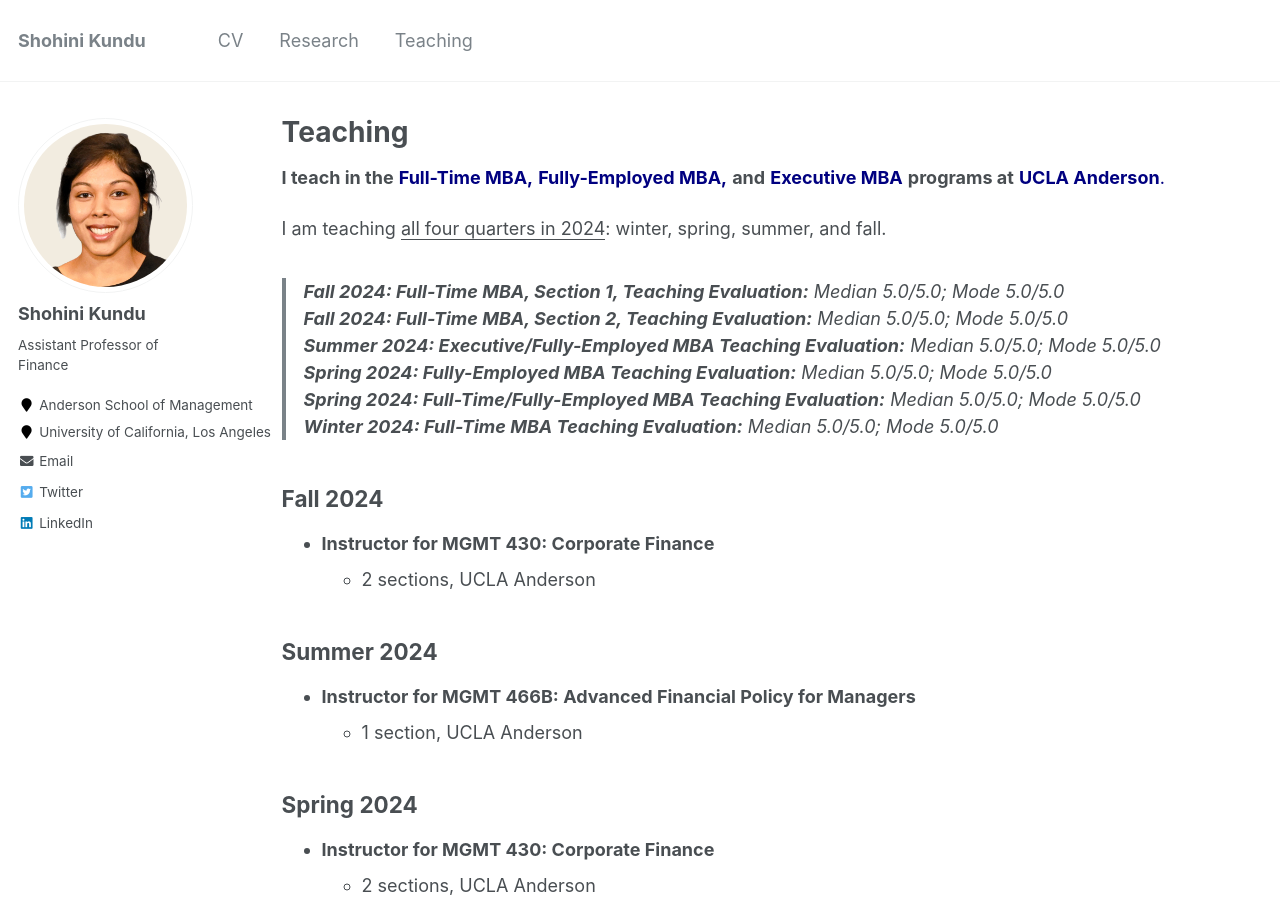
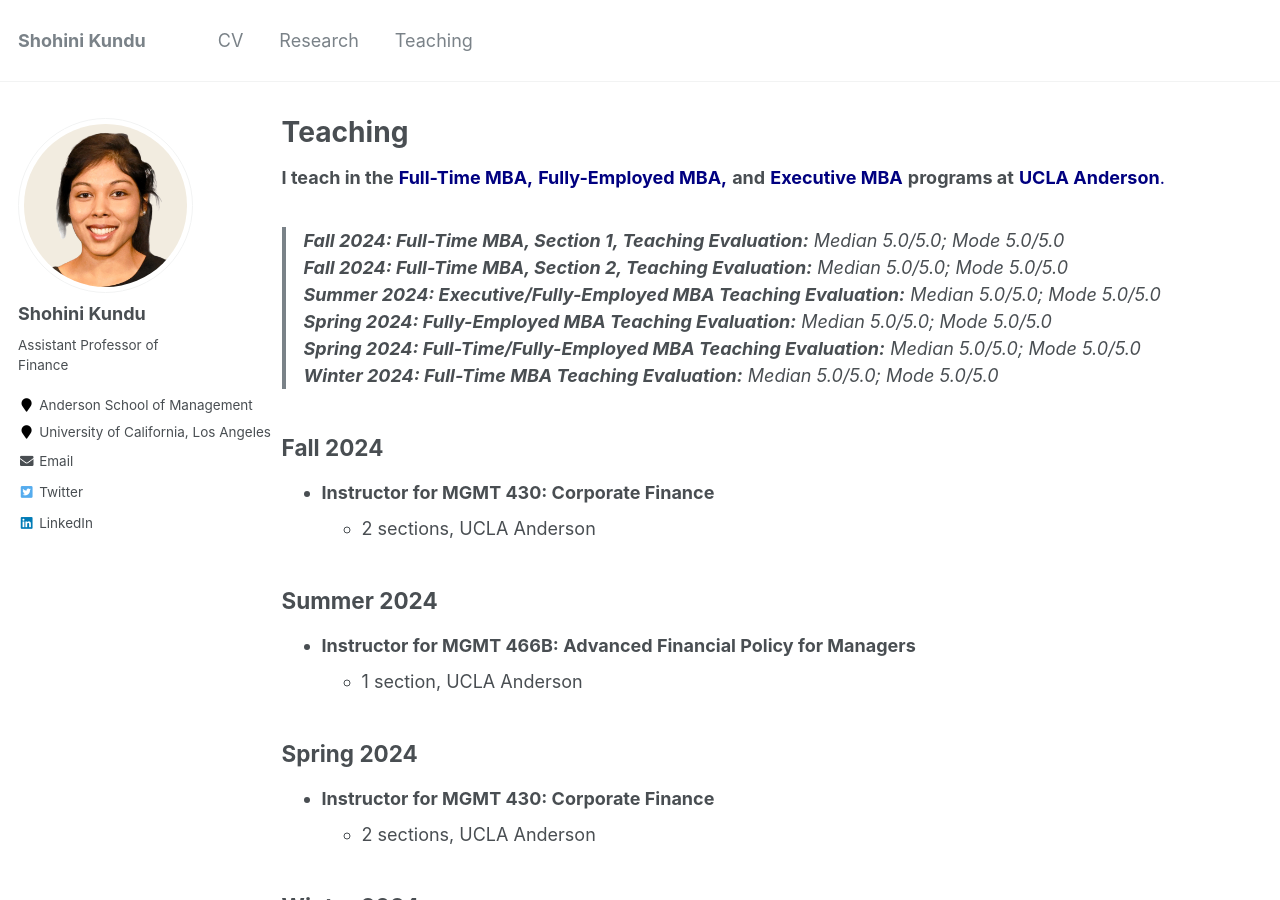
Before and after one commit to shohinikundu/shohinikundu.github.io, a Jekyll site: the page built from _pages/teaching.md, in a window 1280 px wide and 900 px high. Built offline with Jekyll 4.4.1, drawn with Linux system fonts in a browser that asks for light colours.

Commit message:
Update teaching.md

```diff
--- a/_pages/teaching.md
+++ b/_pages/teaching.md
@@ -5,8 +5,6 @@ permalink: /teaching/
 author_profile: true
 ---
 **I teach in the** <a href="https://www.anderson.ucla.edu/degrees/full-time-mba" style="color:rgb(0, 0, 128); text-decoration: none;">**Full-Time MBA,**</a> <a href="https://www.anderson.ucla.edu/degrees/fully-employed-mba" style="color:rgb(0, 0, 128); text-decoration: none;">**Fully-Employed MBA,**</a> **and** <a href="https://www.anderson.ucla.edu/degrees/executive-mba" style="color:rgb(0, 0, 128); text-decoration: none;">**Executive MBA** </a> **programs at** <a href="https://www.anderson.ucla.edu/" style="color:rgb(0, 0, 128); text-decoration: none;">**UCLA Anderson**.</a>
-
-I am teaching <ins>all four quarters in 2024</ins>: winter, spring, summer, and fall.
 
 > **Fall 2024: Full-Time MBA, Section 1, Teaching Evaluation:** Median 5.0/5.0; Mode 5.0/5.0\
 > **Fall 2024: Full-Time MBA, Section 2, Teaching Evaluation:** Median 5.0/5.0; Mode 5.0/5.0\
```
